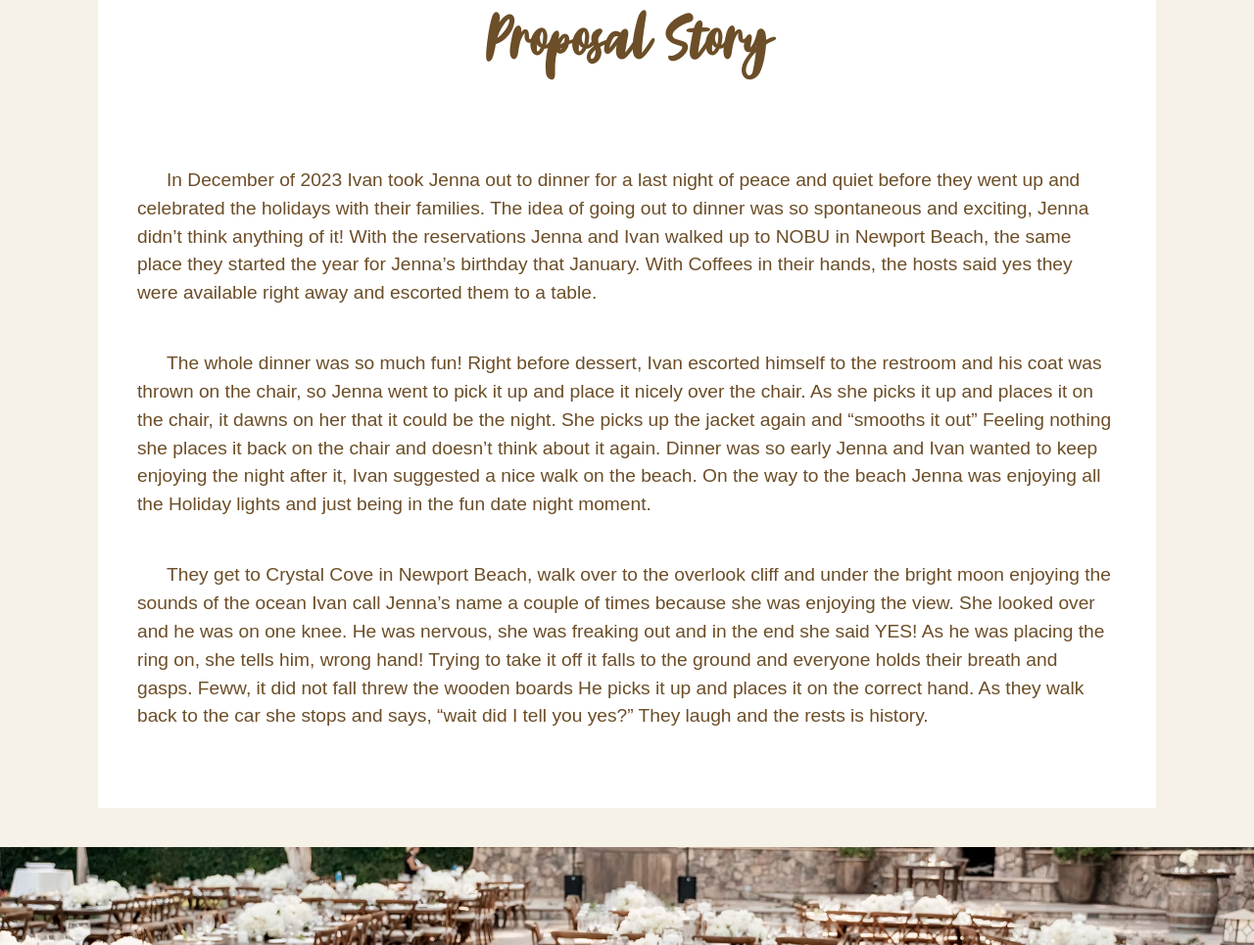
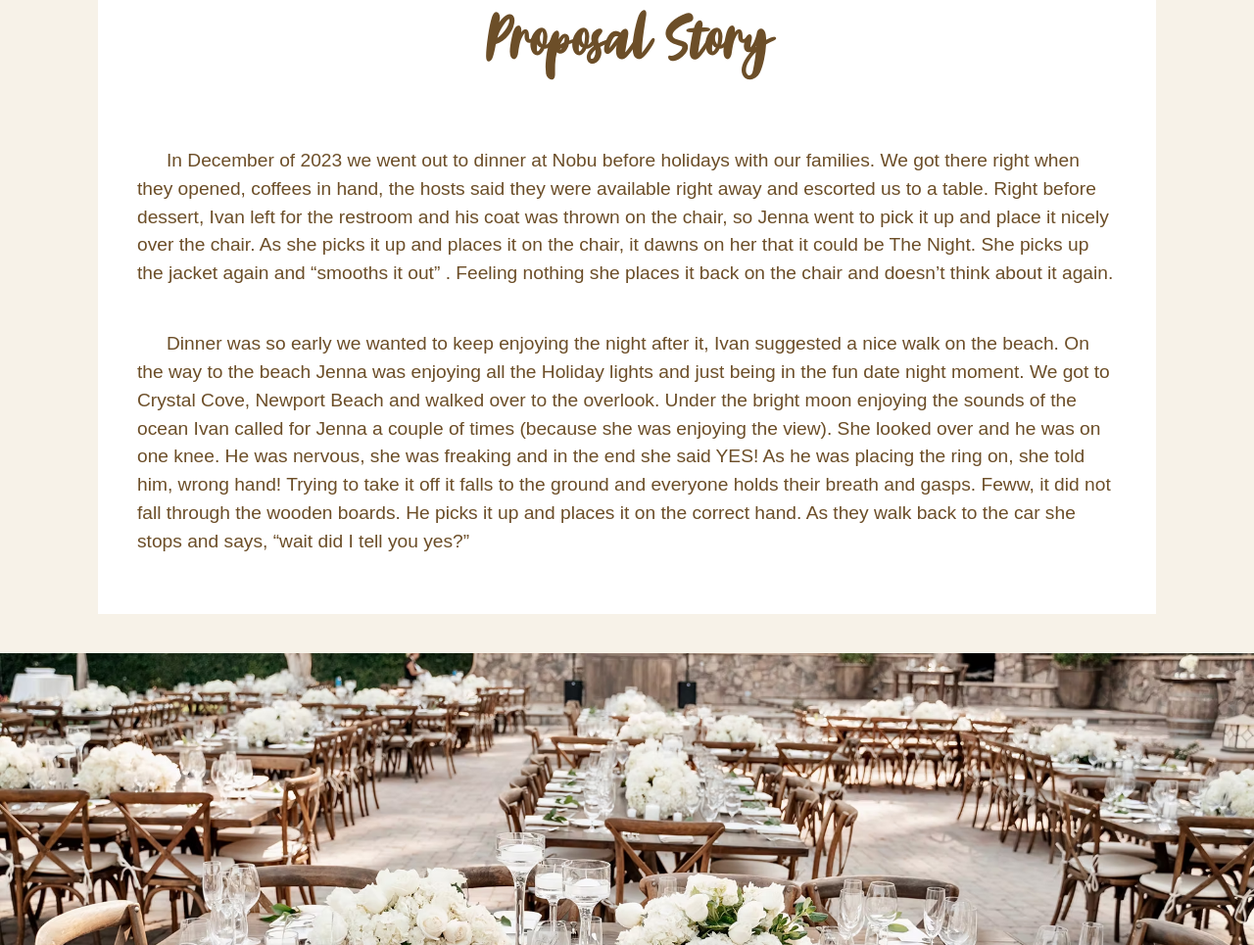
Before and after one commit to Ivanr553/WeddingSite, a plain HTML site: page index.html in a window 1280 px wide. Shown: the part 1116-2081 px from the top of the page at 98% size. Drawn offline with Linux system fonts and the light colour scheme.

Commit message:
updated proposal story

```diff
--- a/index.html
+++ b/index.html
@@ -91,39 +91,34 @@
         <section id="story">
             <h2>Proposal Story</h2>
             <div class="timeline-event">
-                <p> In December of 2023 Ivan took Jenna out to dinner for a last night of peace and quiet before they
-                    went
-                    up
-                    and celebrated the holidays with their families. The idea of going out to dinner was so spontaneous
-                    and
-                    exciting, Jenna didn’t think anything of it! With the reservations Jenna and Ivan walked up to NOBU
-                    in
-                    Newport Beach, the same place they started the year for Jenna’s birthday that January. With Coffees
-                    in
-                    their hands, the hosts said yes they were available right away and escorted them to a table.
-                </p>
-                <p> The whole dinner was so much fun! Right before dessert, Ivan escorted himself to the restroom and
-                    his
-                    coat was thrown on the chair, so Jenna went to pick it up and place it nicely over the chair. As she
-                    picks it up and places it on the chair, it dawns on her that it could be the night. She picks up the
-                    jacket again and “smooths it out” Feeling nothing she places it back on the chair and doesn’t think
-                    about it again. Dinner was so early Jenna and Ivan wanted to keep enjoying the night after it, Ivan
-                    suggested a nice walk on the beach. On the way to the beach Jenna was enjoying all the Holiday
-                    lights
-                    and just being in the fun date night moment.
-                </p>
-                <p> They get to Crystal Cove in Newport Beach, walk over to the overlook cliff and under the bright moon
+                <p>In December of 2023 we went out to dinner at Nobu before holidays with our families. We got there
+                    right
+                    when they opened, coffees in hand, the hosts said they were available right away and escorted us to
+                    a
+                    table. Right before dessert, Ivan left for the restroom and his coat was thrown on the chair, so
+                    Jenna
+                    went to pick it up and place it nicely over the chair. As she picks it up and places it on the
+                    chair, it
+                    dawns on her that it could be The Night. She picks up the jacket again and “smooths it out” .
+                    Feeling
+                    nothing she places it back on the chair and doesn’t think about it again.</p>
+
+                <p>Dinner was so early we wanted to keep enjoying the night after it, Ivan suggested a nice walk on the
+                    beach. On the way to the beach Jenna was enjoying all the Holiday lights and just being in the fun
+                    date
+                    night moment. We got to Crystal Cove, Newport Beach and walked over to the overlook. Under the
+                    bright
+                    moon enjoying the sounds of the ocean Ivan called for Jenna a couple of times (because she was
                     enjoying
-                    the sounds of the ocean Ivan call Jenna’s name a couple of times because she was enjoying the view.
-                    She
-                    looked over and he was on one knee. He was nervous, she was freaking out and in the end she said
-                    YES! As
-                    he was placing the ring on, she tells him, wrong hand! Trying to take it off it falls to the ground
-                    and
-                    everyone holds their breath and gasps. Feww, it did not fall threw the wooden boards He picks it up
-                    and
-                    places it on the correct hand. As they walk back to the car she stops and says, “wait did I tell you
-                    yes?” They laugh and the rests is history. </p>
+                    the view). She looked over and he was on one knee. He was nervous, she was freaking and in the end
+                    she
+                    said YES! As he was placing the ring on, she told him, wrong hand! Trying to take it off it falls to
+                    the
+                    ground and everyone holds their breath and gasps. Feww, it did not fall through the wooden boards.
+                    He
+                    picks it up and places it on the correct hand. As they walk back to the car she stops and says,
+                    “wait did I tell you yes?”</p>
+
             </div>
         </section>
 
--- a/site.css
+++ b/site.css
@@ -293,7 +293,7 @@ section h3 {
 
 .timeline-event {
     /* padding: 40px 20px; */
-    margin: 40px 0;
+    margin: 20px 0;
     background-color: white;
     border-radius: 8px;
     font-size: 1.1em;
```
